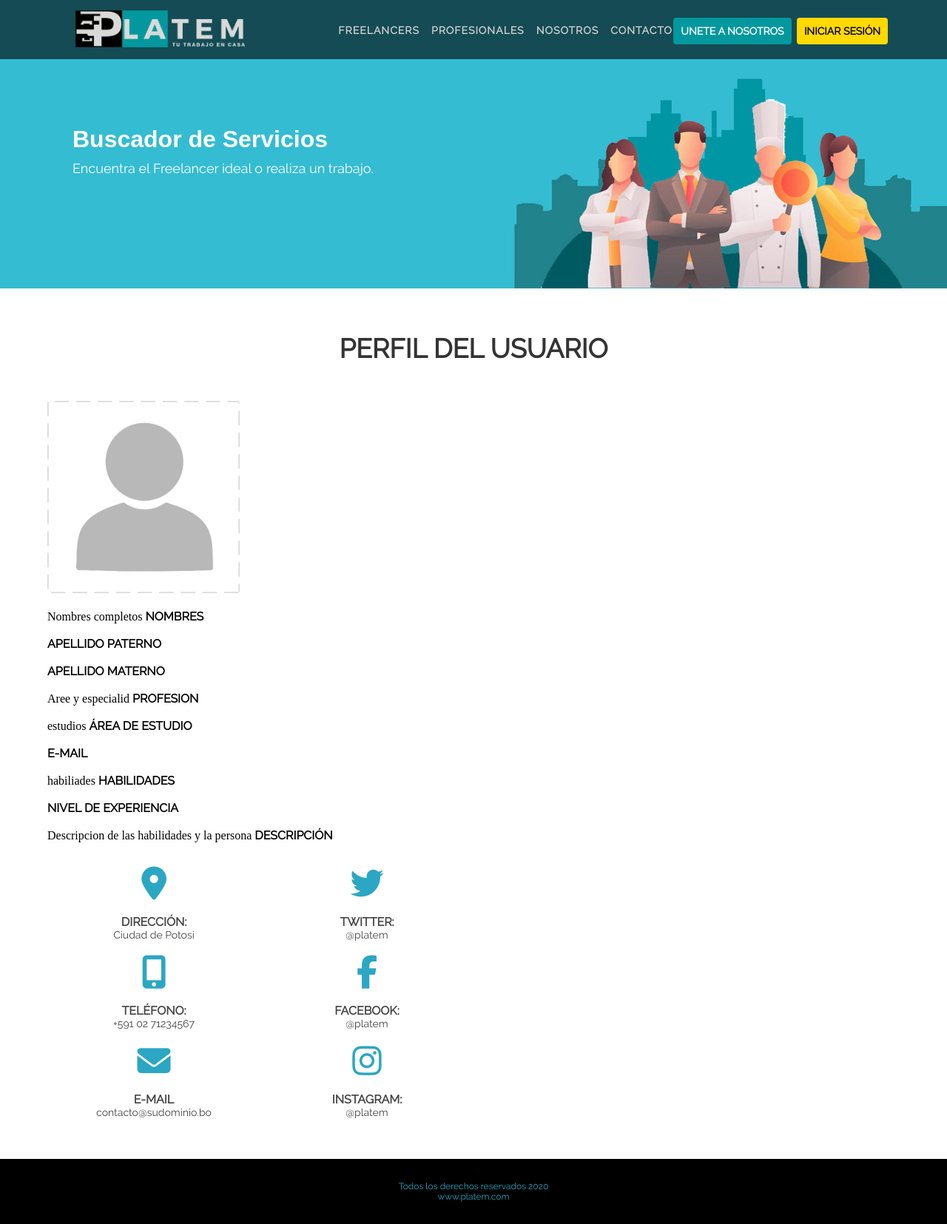
After one commit to simarek/WebPrueba2, a PHP site: page /usuario.html in a window 1280 px wide. The commit adds this page. Shown: the whole page at 74% size. Run offline with PHP 8.4, Linux system fonts and the light colour scheme; some libraries are stand-ins or nearby versions.

Commit message:
subiendo pagina usuario perfil

```diff
--- a/index.html
+++ b/index.html
@@ -52,10 +52,6 @@
       </div>
     </div>
 
-<!-- nueva prueba de git -->
-<!-- revisar que se ve -->
-
-
     <!-- Header pagina web -->
     <!-- se tendra el contenido de la barra de navegaciom
       mas el logo de la pagina  -->
@@ -75,7 +71,7 @@
 
         <nav>
           <ul>
-            <li><a href="">Freelancers</a></li>
+            <li><a href="busqueda.html">Freelancers</a></li>
             <li><a href="">Profesionales</a></li>
             <li><a href="">Nosotros</a></li>
             <li><a href="">Contacto</a></li>
--- a/styles/slider.css
+++ b/styles/slider.css
@@ -34,3 +34,60 @@
   font-size: 30px;
   padding-top: 50px;
 }
+
+/* CSS para la parte de las busquedas  */
+#fondito {
+  height: 390px;
+  width: auto;
+  background-color: #34becb;
+  background: url(../images/fondito3.jpg);
+  background-repeat: no-repeat;
+  background-position: center;
+  /*background-attachment: contain;*/
+  background-size: cover;
+}
+
+.search-position {
+  top: 170px;
+  position: absolute;
+  text-align: left;
+  margin-left: -126px;
+}
+
+.letras-slider .search-title {
+  font-family: sans-serif;
+  font-size: 32px;
+  font-weight: bold;
+  text-transform: none;
+}
+.letras-slider .search-txt {
+  font-size: 18px;
+  padding-top: 10px;
+}
+
+.search-container {
+  margin: 20px 20px;
+}
+.search-parametros {
+  width: 25%;
+  background-color: #eee;
+}
+
+.search-files {
+  width: 65%;
+  background-color: #aaae;
+}
+.search-parametros label {
+  font-family: rale;
+  margin-top: 60px;
+  margin-bottom: 30px;
+  margin-left: 30px;
+}
+
+aside .search-parametros {
+  float: left;
+}
+
+div .search-files {
+  float: right;
+}
--- a/styles/styles.css
+++ b/styles/styles.css
@@ -327,3 +327,18 @@ nav ul li a:hover {
 #registro {
   display: none;
 }
+
+/* hojas de estilo para busqueda */
+.search-main {
+  width: 100%;
+  background: rgba(0, 0, 0, 0.6);
+  height: 80px;
+  position: fixed;
+}
+
+.fondito {
+  background: #444;
+  background-position: center;
+  background-attachment: contain;
+  background-size: cover;
+}
--- /dev/null
+++ b/usuario.html
@@ -0,0 +1,178 @@
+<!DOCTYPE html>
+<html lang="s">
+  <head>
+    <meta charset="UTF-8" />
+    <meta name="viewport" content="width=device-width, initial-scale=1.0" />
+    <title>Busquedas de Servicios y Profesionales</title>
+
+    <!-- Scrpits y Hojas de estilo CSS  -->
+    <link rel="stylesheet" href="styles/styles.css" />
+    <link rel="stylesheet" href="styles/slider.css" />
+    <link rel="stylesheet" href="styles/animate.css" />
+    <link rel="stylesheet" href="styles/secciones.css" />
+    <script
+      src="https://kit.fontawesome.com/9277a3a883.js"
+      crossorigin="anonymous"
+    ></script>
+    <link rel="stylesheet" href="styles/redes.css" />
+    <link rel="stylesheet" href="sss/sss.css" type="text/css" media="all" />
+    <link rel="stylesheet" href="styles/responsive.css" />
+    <link rel="stylesheet" href="styles/formulario.css" />
+  </head>
+
+  <body>
+    <!-- Cabecera y nav bar -->
+    <header class="search-main">
+      <!-- Ancho contenedor logo y Barra de navegacion -->
+      <div class="ancho">
+        <!-- Logo principal de la pagina -->
+        <div class="logo">
+          <a href="index.html"
+            ><p><img src="images/logo5.png" /></p
+          ></a>
+        </div>
+
+        <!-- Menu de navegacion de la pagina -->
+        <input type="checkbox" id="chk" />
+        <label for="chk" class="ver-menu">
+          <i class="fa fa-bars"></i>
+        </label>
+
+        <nav>
+          <ul>
+            <li><a href="">Freelancers</a></li>
+            <li><a href="">Profesionales</a></li>
+            <li><a href="">Nosotros</a></li>
+            <li><a href="">Contacto</a></li>
+          </ul>
+        </nav>
+
+        <input type="checkbox" id="btn-modal" class="inp-modal" />
+        <label for="btn-modal" class="lbl-modal">Iniciar Sesión</label>
+
+        <a href="suscribe.html" class="a-suscribe">Unete a nosotros</a>
+      </div>
+    </header>
+
+    <!-- presentacion y fondo de la landing page -->
+    <div class="ancho-letras search-position">
+      <div class="letras-slider">
+        <h1 class="search-title">Buscador de Servicios</h1>
+        <p class="search-txt">
+          Encuentra el Freelancer ideal o realiza un trabajo.
+        </p>
+      </div>
+    </div>
+
+    <!-- Animacion de particulas y fondo en JS -->
+    <div id="fondito"></div>
+
+    <!-- seccion de busquedas -->
+    <section class="search-container">
+      <!-- Parametros de la busqueda -->
+    </section>
+    <section class="limpia"></section>
+
+    <section class="wap">
+      <!--seccion de contacto y redes sociales-->
+      <section class="bienvenidos">
+        <h2>Perfil del Usuario</h2>
+      </section>
+
+      <section class="dos-columnas">
+        <!-- Formulario de contacto -->
+        <div class="formulario-perfil">
+          <div class="fotografia">
+            <img id="preview" name="foto" src="images/foto.jpg" />
+            <br /><br />
+          </div>
+          Nombres completos
+          <label class="lbl-suscribe" name="Nombres">Nombres</label>
+          <br /><br />
+
+          <label class="lbl-suscribe" name="PaternoUsr">Apellido Paterno</label>
+          <br /><br />
+
+          <label class="lbl-suscribe" name="MaternoUsr">Apellido Materno</label>
+          <br /><br />
+
+          Aree y especialid
+          <label class="lbl-suscribe" name="Profesion">Profesion</label>
+          <br /><br />
+
+          estudios
+          <label class="lbl-suscribe" name="AreaEstudio">Área de estudio</label>
+          <br /><br />
+
+          <label class="lbl-suscribe" name="Email">E-mail</label>
+          <br /><br />
+
+          habiliades
+          <label class="lbl-suscribe" name="habilidades">HABILIDADES</label>
+          <br /><br />
+
+          <label class="lbl-suscribe" name="NivelExp"
+            >Nivel de Experiencia</label
+          >
+          <br />
+          <br />
+          Descripcion de las habilidades y la persona
+          <label class="lbl-suscribe" name="Descripcion">Descripción</label>
+          <br /><br />
+        </div>
+
+        <!-- Contactos de redes sociales - Columna 1 -->
+        <div class="datos">
+          <ul class="datos-contacto">
+            <li><i class="fa fa-map-marker" aria-hidden="true"></i></li>
+            <li>
+              <h4>Dirección:</h4>
+              Ciudad de Potosi
+            </li>
+            <li><i class="fa fa-mobile" aria-hidden="true"></i></li>
+            <li>
+              <h4>Teléfono:</h4>
+              +591 02 71234567
+            </li>
+            <li><i class="fa fa-envelope" aria-hidden="true"></i></li>
+            <li>
+              <h4>E-mail</h4>
+              contacto@sudominio.bo
+            </li>
+          </ul>
+        </div>
+
+        <div class="datos">
+          <ul class="datos-contacto">
+            <li><i class="fa fa-twitter" aria-hidden="true"></i></li>
+            <li>
+              <h4>Twitter:</h4>
+              @platem
+            </li>
+            <li><i class="fa fa-facebook" aria-hidden="true"></i></li>
+            <li>
+              <h4>Facebook:</h4>
+              @platem
+            </li>
+            <li><i class="fa fa-instagram" aria-hidden="true"></i></li>
+            <li>
+              <h4>Instagram:</h4>
+              @platem
+            </li>
+          </ul>
+        </div>
+      </section>
+    </section>
+
+    <section class="limpia"></section>
+    <footer>
+      <div>Todos los derechos reservados 2020</div>
+      <div>www.platem.com</div>
+    </footer>
+
+    <script src="js/app.js"></script>
+    <script src="https://ajax.googleapis.com/ajax/libs/jquery/3.5.1/jquery.min.js"></script>
+    <script src="http://ajax.googleapis.com/ajax/libs/jquery/1.9.0/jquery.min.js"></script>
+    <script src="/js/alto.js"></script>
+  </body>
+</html>
```
Also changed, not shown: suscribe1.html (+4 -4 lines), suscribe2.html (+28 -20 lines), areas.html (added), images/fondito1.jpg (added), images/fondito2.jpg (added), images/fondito3.jpg (added), images/foto1.jpg (deleted), register.html (added).
